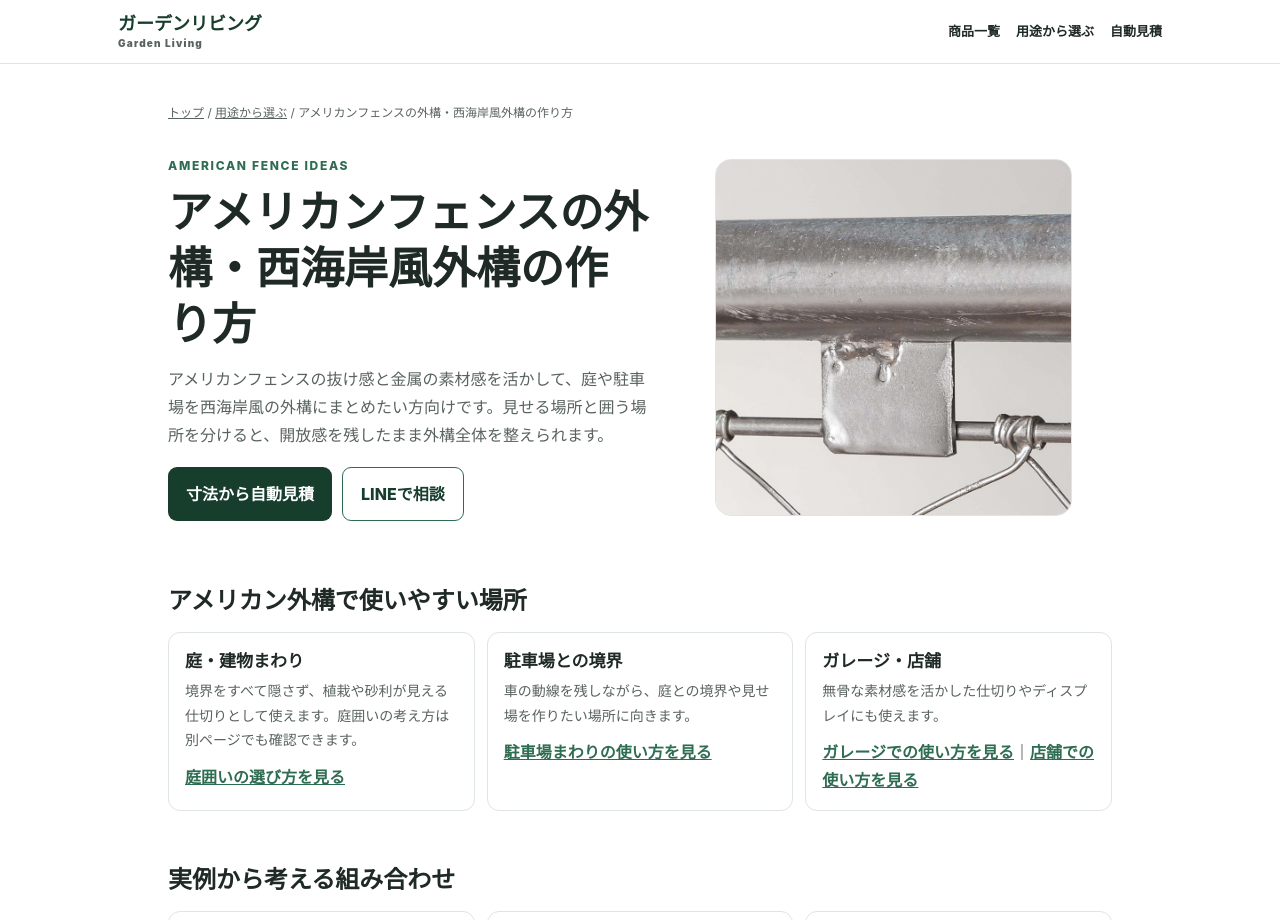
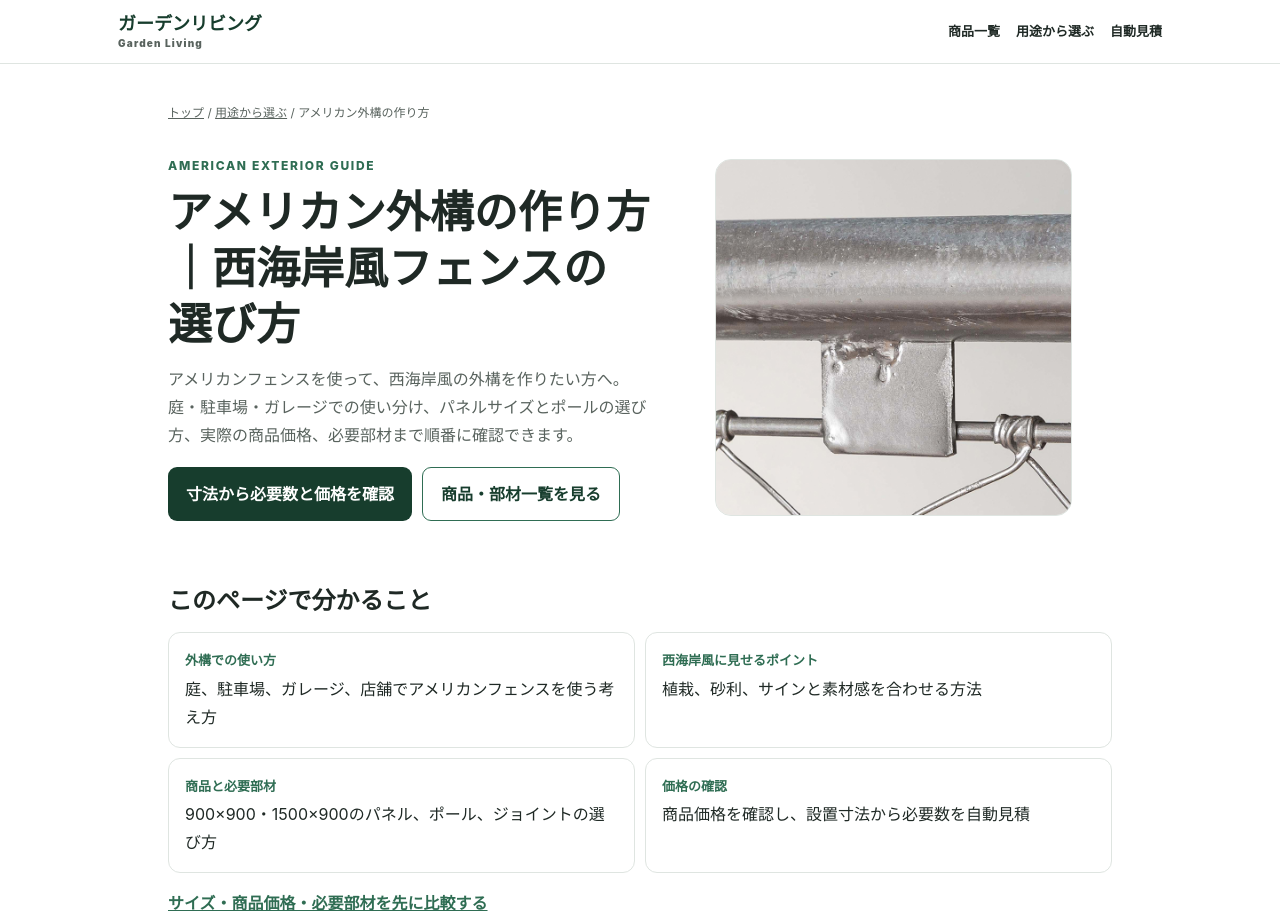
Before and after one commit to xinjiaantian83-prog/garden-living-ex, a plain HTML site: page uses/west-coast-exterior/index.html in a window 1280 px wide. Shown: the top 920 px of the page. Drawn offline with Linux system fonts and the light colour scheme.

Commit message:
Improve American exterior search landing page

```diff
--- a/uses/west-coast-exterior/index.html
+++ b/uses/west-coast-exterior/index.html
@@ -3,29 +3,35 @@
 <head>
   <meta charset="utf-8">
   <meta name="viewport" content="width=device-width,initial-scale=1">
-  <title>アメリカンフェンスの外構・西海岸風外構の作り方｜ガーデンリビング</title>
-  <meta name="description" content="アメリカンフェンスを使った外構づくりを現場目線で解説。西海岸風外構の実例、使い方、サイズ・ポールの選び方から自動見積まで確認できます。">
+  <title>アメリカン外構の作り方｜西海岸風フェンス・商品・価格</title>
+  <meta name="description" content="アメリカン外構を西海岸風に仕上げる方法を解説。アメリカンフェンスを使う場所、サイズ・ポールの選び方、商品価格、必要部材と自動見積まで確認できます。">
   <link rel="canonical" href="https://gardenliving-ex.net/uses/west-coast-exterior/">
   <link rel="icon" href="/favicon.svg" type="image/svg+xml">
-  <meta property="og:title" content="アメリカンフェンスの外構・西海岸風外構の作り方｜ガーデンリビング">
-  <meta property="og:description" content="アメリカンフェンスを使った外構づくりを現場目線で解説。西海岸風外構の実例、使い方、サイズ・ポールの選び方から自動見積まで確認できます。">
+  <meta property="og:title" content="アメリカン外構の作り方｜西海岸風フェンス・商品・価格">
+  <meta property="og:description" content="アメリカンフェンスを使う場所、サイズ・ポールの選び方、商品価格、必要部材と自動見積まで確認できます。">
   <meta property="og:type" content="article">
   <meta property="og:url" content="https://gardenliving-ex.net/uses/west-coast-exterior/">
   <meta property="og:site_name" content="ガーデンリビング｜Garden Living">
   <meta property="og:image" content="https://gardenliving-ex.net/images/products/american-fence/official/american-fence-usage-image-02.jpg">
   <meta name="twitter:card" content="summary_large_image">
-  <script type="application/ld+json">[{"@context":"https://schema.org","@type":"Organization","@id":"https://gardenliving-ex.net/#organization","name":"EXた組","url":"https://ex-takumi.net/","brand":{"@type":"Brand","name":"ガーデンリビング","alternateName":"Garden Living","url":"https://gardenliving-ex.net/"}},{"@context":"https://schema.org","@type":"BreadcrumbList","itemListElement":[{"@type":"ListItem","position":1,"name":"トップ","item":"https://gardenliving-ex.net/"},{"@type":"ListItem","position":2,"name":"用途から選ぶ","item":"https://gardenliving-ex.net/uses/"},{"@type":"ListItem","position":3,"name":"アメリカンフェンスの外構・西海岸風外構の作り方","item":"https://gardenliving-ex.net/uses/west-coast-exterior/"}]},{"@context":"https://schema.org","@type":"Article","headline":"アメリカンフェンスの外構・西海岸風外構の作り方","description":"アメリカンフェンスを使った外構づくりを現場目線で解説。西海岸風外構の実例、使い方、サイズ・ポールの選び方から自動見積まで確認できます。","image":"https://gardenliving-ex.net/images/products/american-fence/official/american-fence-usage-image-02.jpg","author":{"@id":"https://gardenliving-ex.net/#organization"},"publisher":{"@id":"https://gardenliving-ex.net/#organization"},"mainEntityOfPage":"https://gardenliving-ex.net/uses/west-coast-exterior/"}]</script>
+  <script type="application/ld+json">[{"@context":"https://schema.org","@type":"Organization","@id":"https://gardenliving-ex.net/#organization","name":"EXた組","url":"https://ex-takumi.net/","brand":{"@type":"Brand","name":"ガーデンリビング","alternateName":"Garden Living","url":"https://gardenliving-ex.net/"}},{"@context":"https://schema.org","@type":"BreadcrumbList","itemListElement":[{"@type":"ListItem","position":1,"name":"トップ","item":"https://gardenliving-ex.net/"},{"@type":"ListItem","position":2,"name":"用途から選ぶ","item":"https://gardenliving-ex.net/uses/"},{"@type":"ListItem","position":3,"name":"アメリカン外構の作り方","item":"https://gardenliving-ex.net/uses/west-coast-exterior/"}]},{"@context":"https://schema.org","@type":"Article","headline":"アメリカン外構の作り方｜西海岸風フェンス・商品・価格","description":"アメリカン外構を西海岸風に仕上げる方法を解説。アメリカンフェンスを使う場所、サイズ・ポールの選び方、商品価格、必要部材と自動見積まで確認できます。","image":"https://gardenliving-ex.net/images/products/american-fence/official/american-fence-usage-image-02.jpg","author":{"@id":"https://gardenliving-ex.net/#organization"},"publisher":{"@id":"https://gardenliving-ex.net/#organization"},"mainEntityOfPage":"https://gardenliving-ex.net/uses/west-coast-exterior/"}]</script>
   <link rel="stylesheet" href="/seo-pages.css">
   <script src="/analytics.js"></script>
 </head>
 <body>
   <header class="site-header"><div class="header-inner"><a class="brand" href="/">ガーデンリビング<small>Garden Living</small></a><nav class="nav"><a href="/products/">商品一覧</a><a href="/uses/">用途から選ぶ</a><a href="/#estimateInput">自動見積</a></nav></div></header>
   <main class="page">
-    <nav class="breadcrumbs"><a href="/">トップ</a> / <a href="/uses/">用途から選ぶ</a> / アメリカンフェンスの外構・西海岸風外構の作り方</nav>
+    <nav class="breadcrumbs"><a href="/">トップ</a> / <a href="/uses/">用途から選ぶ</a> / アメリカン外構の作り方</nav>
     <section class="hero">
-      <div><p class="eyebrow">AMERICAN FENCE IDEAS</p><h1>アメリカンフェンスの外構・西海岸風外構の作り方</h1><p class="lead">アメリカンフェンスの抜け感と金属の素材感を活かして、庭や駐車場を西海岸風の外構にまとめたい方向けです。見せる場所と囲う場所を分けると、開放感を残したまま外構全体を整えられます。</p><div class="actions"><a class="btn" href="/#estimateInput">寸法から自動見積</a><a class="btn secondary" href="https://lin.ee/sQNwZUv" target="_blank" rel="noopener">LINEで相談</a></div></div>
+      <div><p class="eyebrow">AMERICAN EXTERIOR GUIDE</p><h1>アメリカン外構の作り方｜西海岸風フェンスの選び方</h1><p class="lead">アメリカンフェンスを使って、西海岸風の外構を作りたい方へ。庭・駐車場・ガレージでの使い分け、パネルサイズとポールの選び方、実際の商品価格、必要部材まで順番に確認できます。</p><div class="actions"><a class="btn" href="/#estimateInput">寸法から必要数と価格を確認</a><a class="btn secondary" href="/products/">商品・部材一覧を見る</a></div></div>
       <figure class="hero-media"><img src="/images/products/american-fence/official/american-fence-usage-image-02.jpg" alt="アメリカンフェンスを使った西海岸風外構のイメージ"></figure>
     </section>
+    <section class="section"><h2>このページで分かること</h2><ul class="facts">
+      <li><strong>外構での使い方</strong>庭、駐車場、ガレージ、店舗でアメリカンフェンスを使う考え方</li>
+      <li><strong>西海岸風に見せるポイント</strong>植栽、砂利、サインと素材感を合わせる方法</li>
+      <li><strong>商品と必要部材</strong>900×900・1500×900のパネル、ポール、ジョイントの選び方</li>
+      <li><strong>価格の確認</strong>商品価格を確認し、設置寸法から必要数を自動見積</li>
+    </ul><p><a class="text-link" href="/compare/">サイズ・商品価格・必要部材を先に比較する</a></p></section>
     <section class="section"><h2>アメリカン外構で使いやすい場所</h2><div class="grid">
       <article class="card"><h3>庭・建物まわり</h3><p>境界をすべて隠さず、植栽や砂利が見える仕切りとして使えます。庭囲いの考え方は別ページでも確認できます。</p><a class="text-link" href="/uses/garden-enclosure/">庭囲いの選び方を見る</a></article>
       <article class="card"><h3>駐車場との境界</h3><p>車の動線を残しながら、庭との境界や見せ場を作りたい場所に向きます。</p><a class="text-link" href="/uses/parking/">駐車場まわりの使い方を見る</a></article>
@@ -47,7 +53,7 @@
       <article class="card"><h3>アメリカンフェンス 900×900</h3><p>ST2-OAMF09｜税込 14,256円</p><a class="text-link" href="/products/fence-900x900/">商品詳細を見る</a></article>
       <article class="card"><h3>ポール H1500 / H2000</h3><p>張り方向と必要な高さに合わせて選びます。</p><a class="text-link" href="/products/post-h1500/">H1500を見る</a>｜<a class="text-link" href="/products/post-h2000/">H2000を見る</a></article>
     </div></section>
-    <section class="cta"><h2>設置寸法から必要数と価格を確認</h2><p>直線・L字・コの字・四角に対応。パネル、ポール、ジョイントを含む概算を確認できます。</p><div class="actions"><a class="btn" href="/#estimateInput">自動見積もりを始める</a></div></section>
+    <section class="cta"><h2>アメリカン外構に必要な商品と価格を確認</h2><p>直線・L字・コの字・四角に対応。寸法を入れると、パネル、ポール、ジョイントを含む概算を確認できます。</p><div class="actions"><a class="btn" href="/#estimateInput">寸法から自動見積もり</a><a class="btn secondary" href="https://lin.ee/sQNwZUv" target="_blank" rel="noopener">商品選びをLINEで相談</a></div></section>
   </main>
   <footer class="site-footer">運営：EXた組｜<a href="/legal/">特定商取引法に基づく表記</a>｜<a href="/returns/">返品・交換</a>｜<a href="https://ex-takumi-connect.com/" data-ga-event="click_contractor_recruit">施工店・業者の方はこちら</a></footer>
 </body>
```
